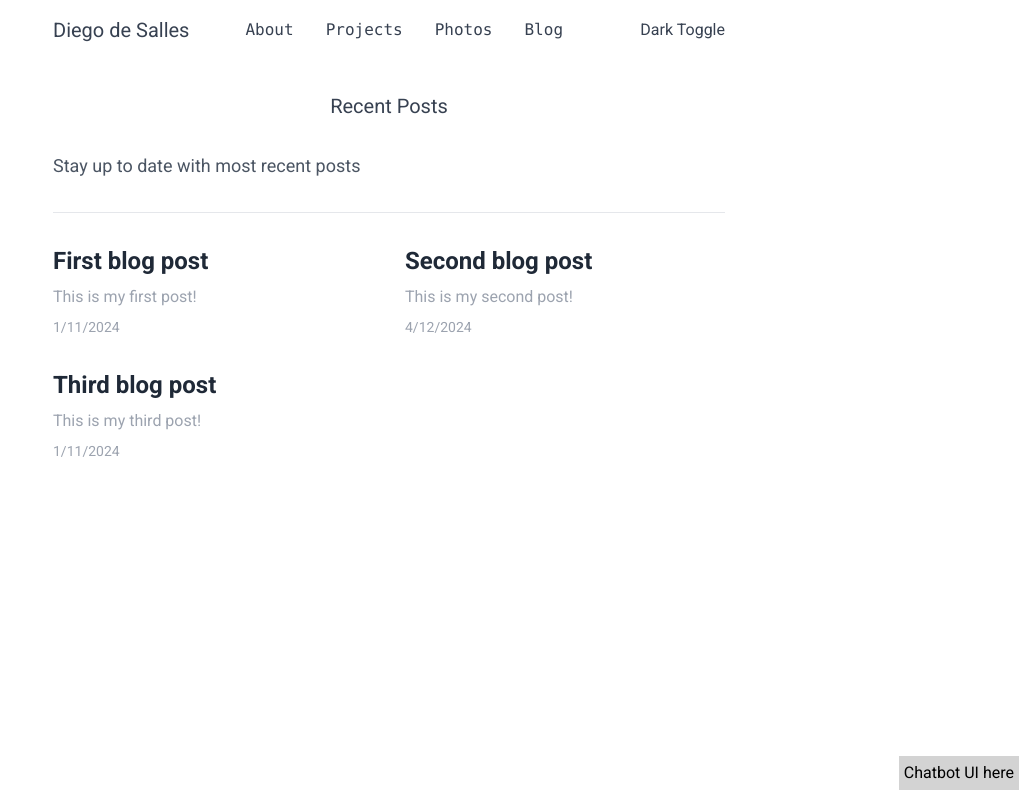
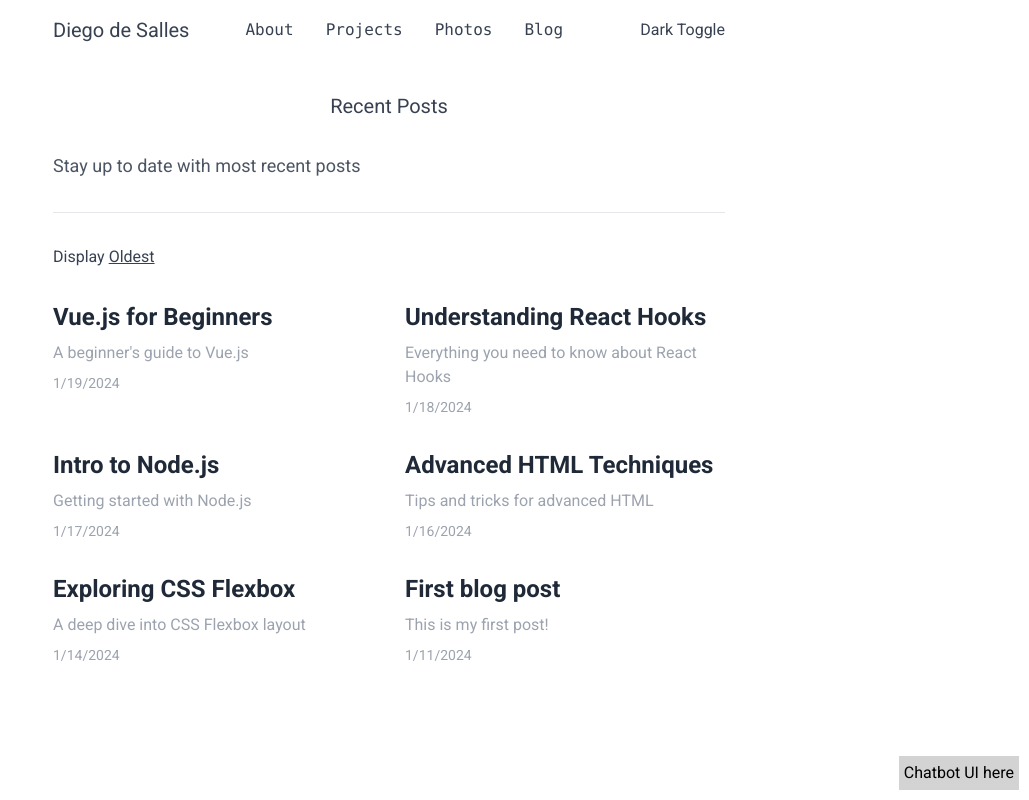
Before and after one commit to DiegodeSalles/blog-nextjs, a Next.js app: page /blog in a window 1280 px wide. Shown: the whole page, without its empty margins (251-1280 px from the left). Built offline with nearby package versions, Linux system fonts and the light colour scheme.

Commit message:
Implemented the order by newest/oldest blog post to the blog list page. Added more mock blog pages to test the functionality.

```diff
--- a/app/blog/page.js
+++ b/app/blog/page.js
@@ -2,10 +2,9 @@ import { getPosts } from "@/lib/posts";
 import Link from "next/link";
 
 export default async function BlogPostsPage({ searchParams }) {
-  // console.log(searchParams.tags);
   const tags = searchParams.tags?.split(",");
-  // console.log(tags);
-  const posts = await getPosts({ tags });
+  const order = searchParams.order ?? "newest";
+  const posts = await getPosts({ tags, newest: order === "newest" });
 
   return (
     <>
@@ -16,6 +15,20 @@ export default async function BlogPostsPage({ searchParams }) {
       </div>
 
       <hr />
+
+      <div className="mb-8">
+        Display&nbsp;
+        {order === "newest" && (
+          <Link href="/blog?order=oldest" className="underline">
+            Oldest
+          </Link>
+        )}
+        {order === "oldest" && (
+          <Link href="/blog?order=newest" className="underline">
+            Newest
+          </Link>
+        )}
+      </div>
 
       <ul className="grid grid-cols-1 md:grid-cols-2 gap-8">
         {posts.map((post) => {
--- /dev/null
+++ b/content/fifth.mdx
@@ -0,0 +1,21 @@
+---
+title: Vue.js for Beginners
+description: A beginner's guide to Vue.js
+date: "2024-01-19"
+tags:
+  - vue
+  - frontend
+  - react
+---
+<div className="prose dark:prose-invert">
+# Vue.js for Beginners
+
+A beginner's guide to Vue.js. This is some **bold** and _italic_ text.
+
+Here's a list:
+- X
+- Y
+- Z
+
+Start with Vue.js!
+</div>
--- /dev/null
+++ b/content/fourth.mdx
@@ -0,0 +1,21 @@
+---
+title: Intro to Node.js
+description: Getting started with Node.js
+date: "2024-01-17"
+tags:
+  - nodejs
+  - backend
+  - flexbox
+---
+<div className="prose dark:prose-invert">
+# Intro to Node.js
+
+Getting started with Node.js. This is some **bold** and _italic_ text.
+
+Here's a list:
+- 1
+- 2
+- 3
+
+Begin your Node.js journey!
+</div>
--- a/content/second.mdx
+++ b/content/second.mdx
@@ -1,21 +1,21 @@
 ---
-title: Second blog post
-description: This is my second post!
-date: "2024-04-12"
+title: Exploring CSS Flexbox
+description: A deep dive into CSS Flexbox layout
+date: "2024-01-14"
 tags:
- - html
+  - css
+  - flexbox
 ---
 <div className="prose dark:prose-invert">
-# Welcome to the second blog post!
+# Exploring CSS Flexbox
 
-This is some **bold** and _italics_ text.
+A deep dive into CSS Flexbox layout. This is some **bold** and _italic_ text.
 
-This is a list in markdown:
+Here's a list:
+- Item 1
+- Item 2
+- Item 3
 
-- One
-- Two
-- Three
-
-Checkout my React component:
+Enjoy learning!
 
 </div>
--- /dev/null
+++ b/content/sixth.mdx
@@ -0,0 +1,21 @@
+---
+title: Advanced HTML Techniques
+description: Tips and tricks for advanced HTML
+date: "2024-01-16"
+tags:
+  - html
+  - web design
+  - backend
+---
+<div className="prose dark:prose-invert">
+# Advanced HTML Techniques
+
+Tips and tricks for advanced HTML. This is some **bold** and _italic_ text.
+
+Here's a list:
+- Red
+- Blue
+- Green
+
+Enhance your HTML skills!
+</div>
--- a/content/third.mdx
+++ b/content/third.mdx
@@ -1,20 +1,23 @@
 ---
-title: Third blog post
-description: This is my third post!
-date: "2024-01-11"
+title: Understanding React Hooks
+description: Everything you need to know about React Hooks
+date: "2024-01-18"
+tags:
+  - react
+  - hooks
+  - css
+---
 
----
 <div className="prose dark:prose-invert">
-# Welcome to the third blog post!
+# Understanding React Hooks
 
-This is some **bold** and _italics_ text.
+Everything you need to know about React Hooks. This is some **bold** and _italic_ text.
 
-This is a list in markdown:
+Here's a list:
+- A
+- B
+- C
 
-- One
-- Two
-- Three
-
-Checkout my React component:
+Dive into React!
 
 </div>
--- a/lib/posts.js
+++ b/lib/posts.js
@@ -19,7 +19,7 @@ export async function getPost(slug) {
 }
 
 export async function getPosts({
-  sortByDate = false,
+  newest = true,
   page = 1,
   limit = 10,
   tags,
@@ -45,5 +45,19 @@ export async function getPosts({
     );
   }
 
+  if (newest) {
+    filteredPosts.sort((a, b) => {
+      const dateA = new Date(a.frontmatter.date);
+      const dateB = new Date(b.frontmatter.date);
+      return dateB - dateA;
+    });
+  } else {
+    filteredPosts.sort((a, b) => {
+      const dateA = new Date(a.frontmatter.date);
+      const dateB = new Date(b.frontmatter.date);
+      return dateA - dateB;
+    });
+  }
+
   return filteredPosts;
 }
```
